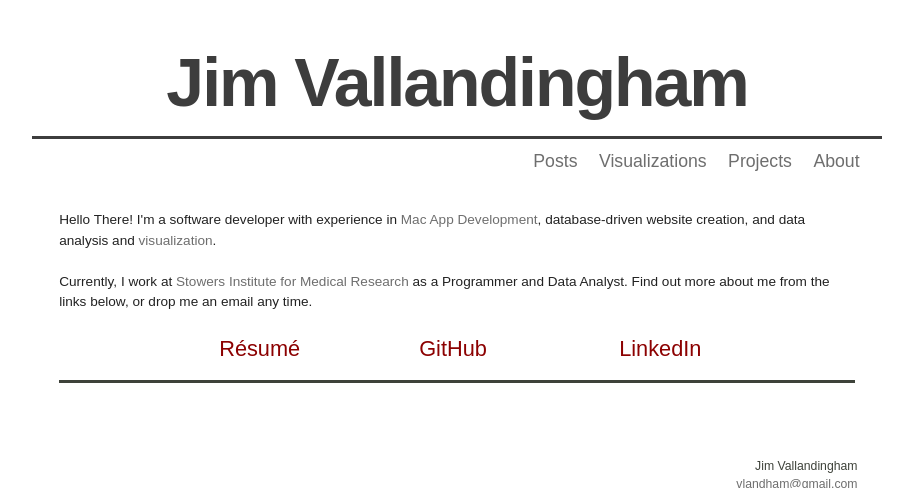
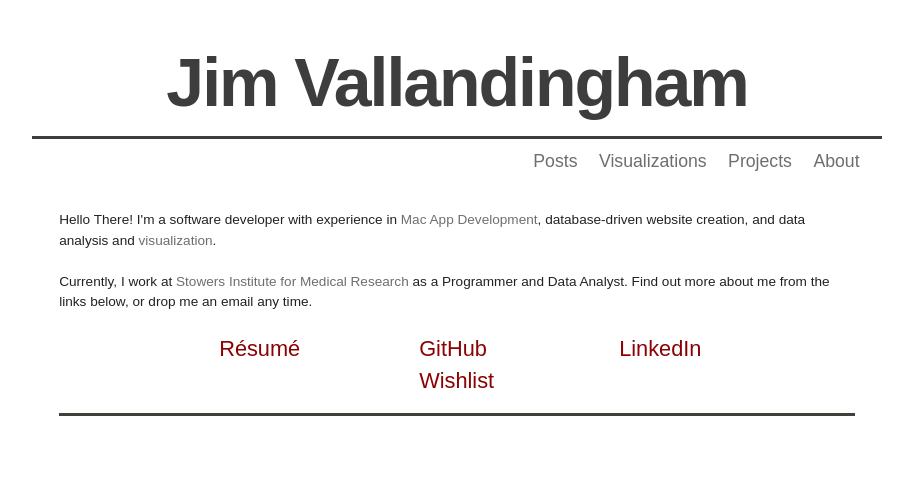
Before and after one commit to vlandham/vlandham.github.com, a Jekyll site: the page built from about.html, in a window 1280 px wide, cut to the strip 0-488 px from the top of the page. Shown: the whole strip, without its empty margins (183-1096 px from the left). Built offline with Jekyll 4.4.1, drawn with Linux system fonts in a browser that asks for light colours; some web fonts are replaced; Markdown is read by kramdown in place of the engine named in the settings.

Commit message:
added wishlist

```diff
--- a/about.html
+++ b/about.html
@@ -18,6 +18,17 @@
       <a class="title" href='http://www.linkedin.com/pub/jim-vallandingham/4/417/61b' target='_blank' rel='me'>LinkedIn</a>
     </div>
   </div>
+  <div class="container">
+    <div class="span-4 prepend-4">
+      <p></p>
+    </div>
+    <div class="span-4 prepend-1">
+      <a class="title" href='http://amzn.com/w/11VSB8W5FOGMP' target='_blank' rel='me'>Wishlist</a>
+    </div>
+    <div class="span-4 prepend-1 last">
+      <p></p>
+    </div>
+  </div>
 </div>
 
 <script>
```
